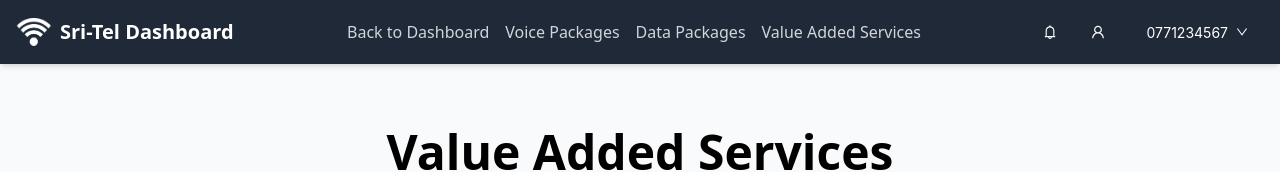
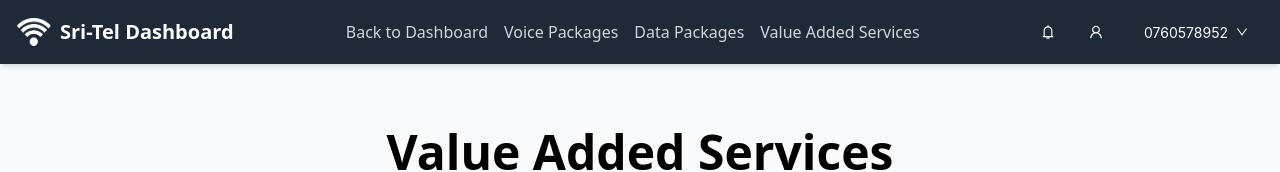
Before and after one commit to KasunUdaraWaththeHewa/Sri-Tel-Customer-Care-Web-Portal-Frontend, a Next.js app: page /api/customer/vas in a window 1280 px wide. Shown: the top 172 px of the page. Built offline with nearby package versions, Linux system fonts and the light colour scheme.

Commit message:
minor fix

```diff
--- a/src/components/customer/Navbar.tsx
+++ b/src/components/customer/Navbar.tsx
@@ -19,8 +19,8 @@ const navItems: NavItem[] = [
 ];
 
 const accountMenuItems = [
-  { label: "0771234567", key: "1" },
-  { label: "0719876543", key: "2" },
+  { label: "0701994053", key: "1" },
+  { label: "0767200335", key: "2" },
   { label: "Add new account", key: "3" }
 ];
 
@@ -69,7 +69,7 @@ const Navbar: React.FC = () => {
           <Button icon={<UserOutlined />} type="text" className="text-white hover:text-white" onClick={() => window.location.href = '/api/customer/profile'}/>
           <Dropdown overlay={accountMenu}>
             <Button type="text" className="text-white phoneNumber">
-              0771234567 <DownOutlined />
+              0760578952 <DownOutlined />
             </Button>
           </Dropdown>
         </div>
```
